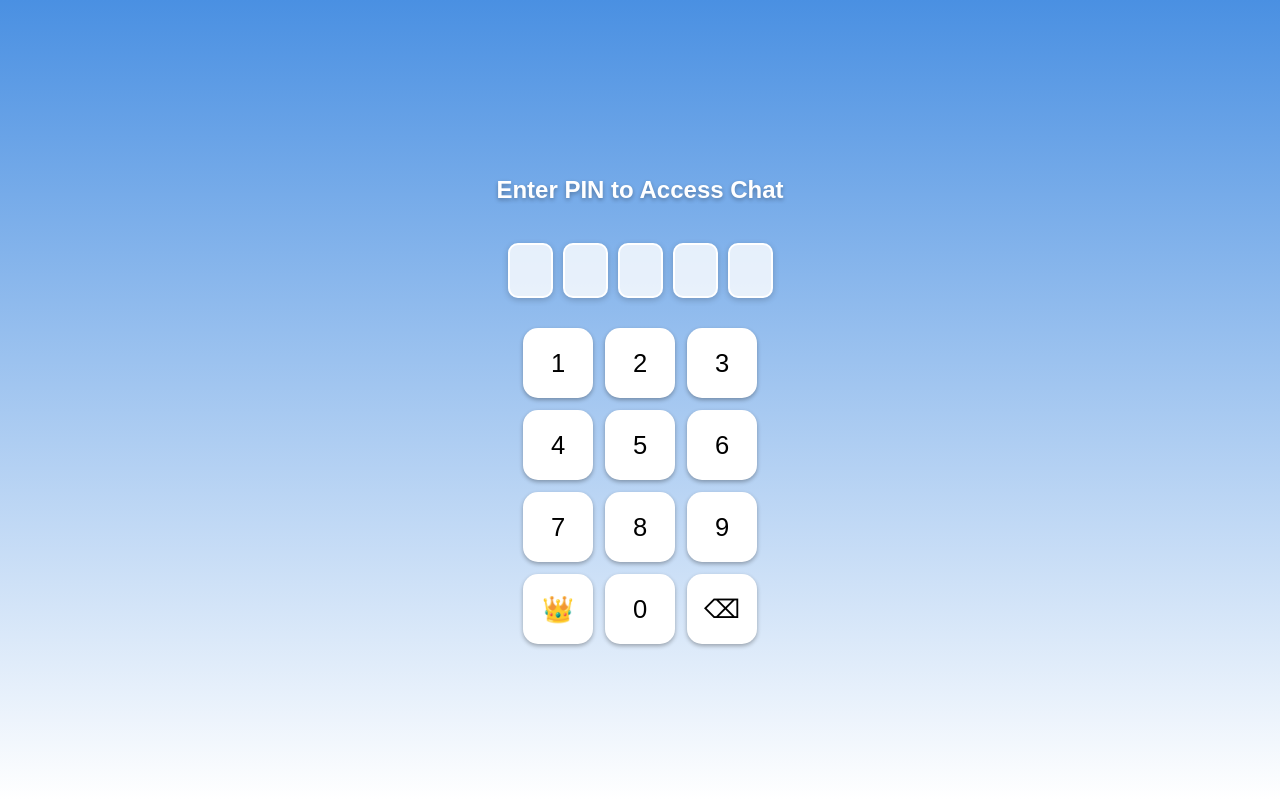
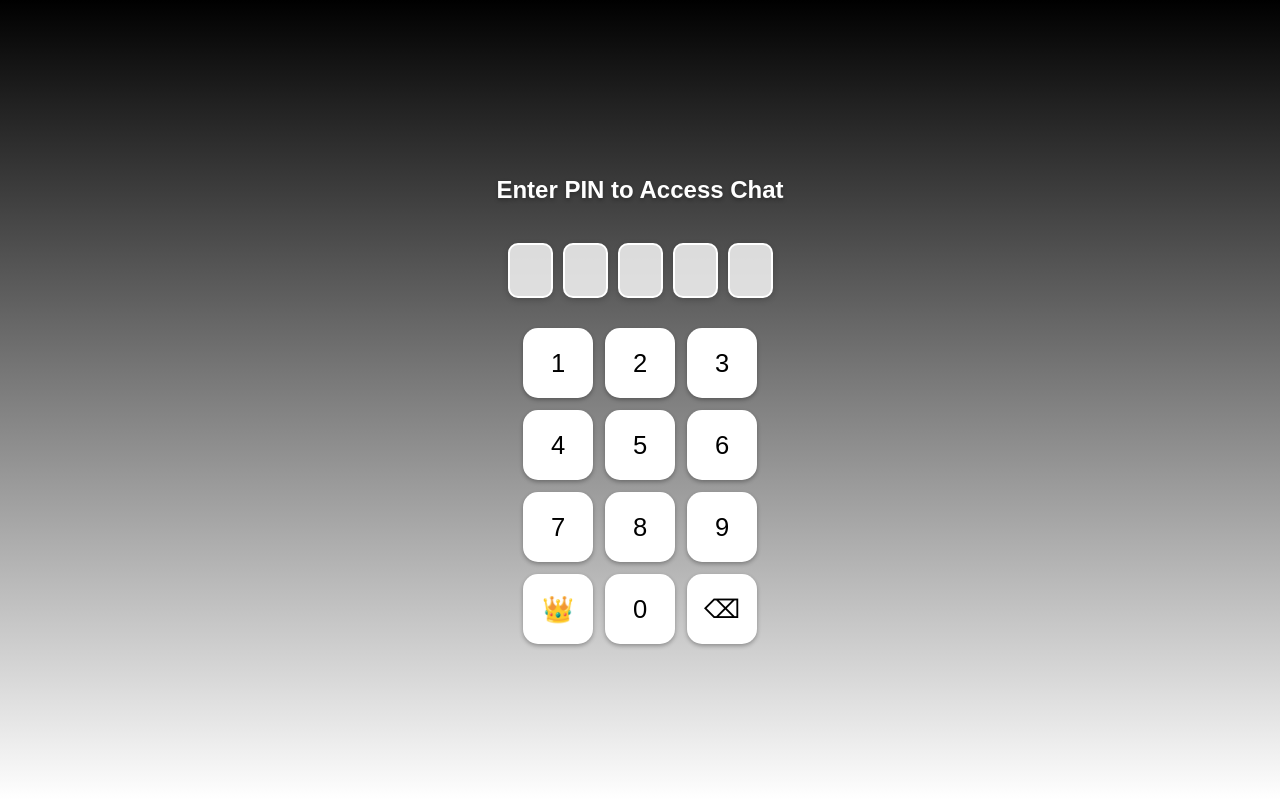
Before and after one commit to JO123456789101112/secretchat1, a website: page index.html in a window 1280 px wide. Drawn offline with Linux system fonts and the light colour scheme; no server answers.

Commit message:
Update index.html

```diff
--- a/index.html
+++ b/index.html
@@ -45,7 +45,7 @@ video { max-width:200px; border-radius:15px; margin-top:5px; }
 .file-label { font-size:22px; cursor:pointer; padding:8px; border-radius:50%; background:#f2f2f2; flex-shrink:0; user-select:none; }
 #typingIndicator { font-size:0.9rem; color:#777; padding-left:10px; margin-bottom:5px; display:none; }
 /* LOCK SCREEN */
-#lockScreen { position: fixed; top:0; left:0; width:100%; height:100%; background: linear-gradient(180deg, #4a90e2, #ffffff); display:flex; flex-direction:column; justify-content:center; align-items:center; z-index:9999; gap:20px; }
+#lockScreen { position: fixed; top:0; left:0; width:100%; height:100%; background: linear-gradient(180deg, #000000, #ffffff); display:flex; flex-direction:column; justify-content:center; align-items:center; z-index:9999; gap:20px; }
 #pinBoxes { display:flex; gap:10px; }
 .pinBox { width:45px; height:55px; text-align:center; font-size:1.8rem; border-radius:10px; border:2px solid #fff; background:rgba(255,255,255,0.8); box-shadow:0 2px 6px rgba(0,0,0,0.2); }
 #pinPad { display:grid; grid-template-columns:repeat(3,70px); gap:12px; margin-top:10px; }
```
